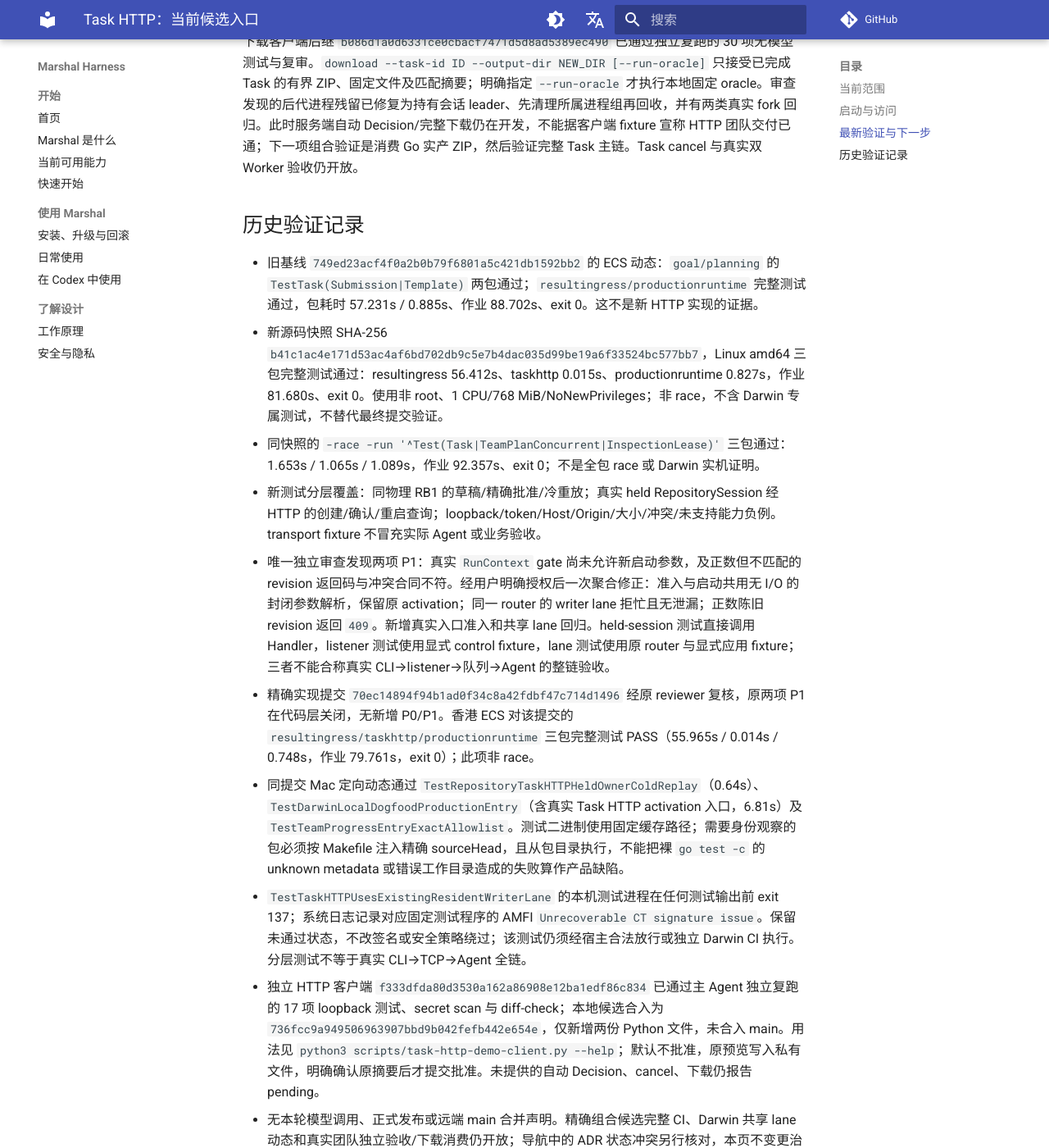
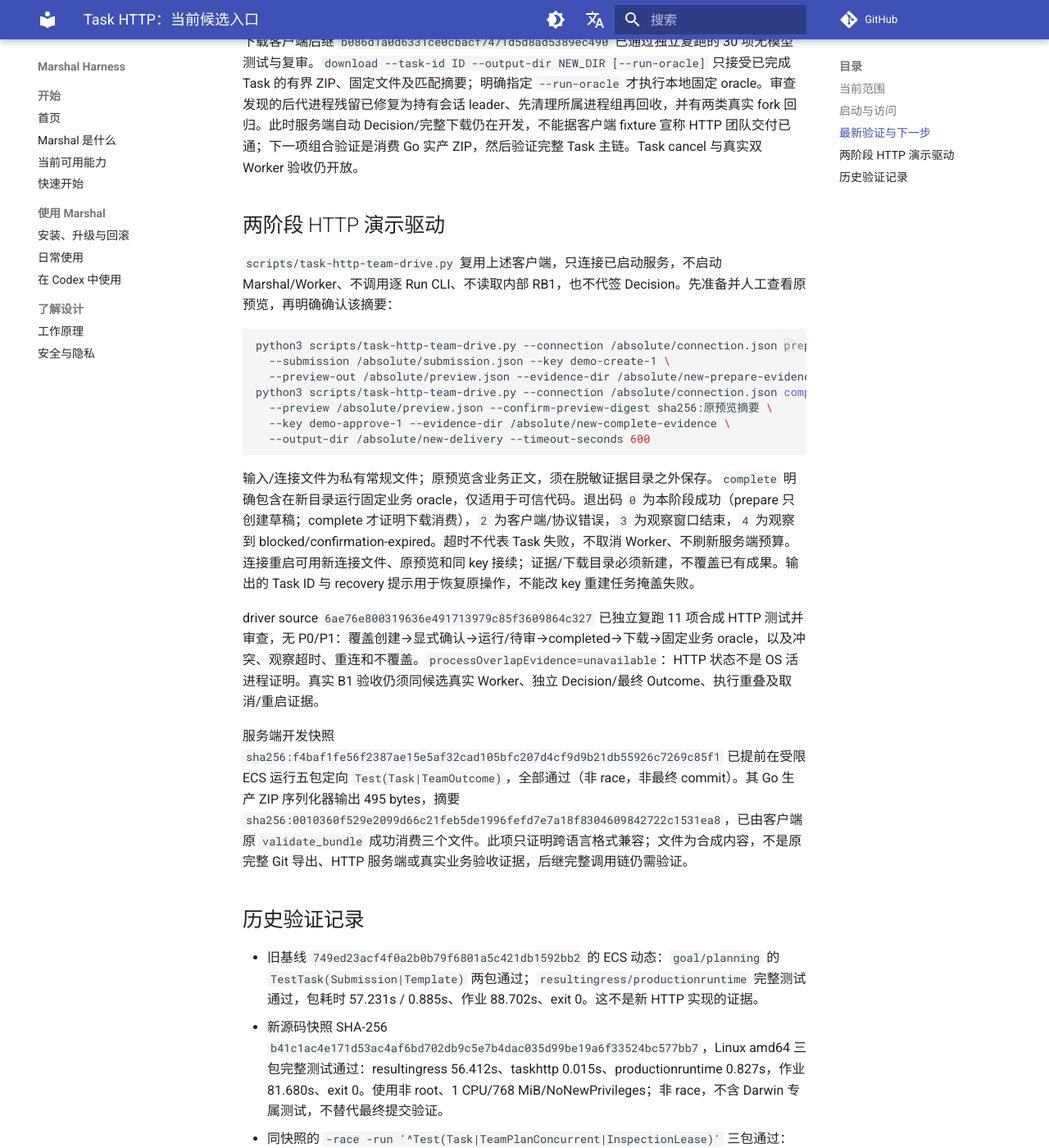
Before and after one commit to chiga0/marshal-harness, an MkDocs documentation site: the page built from docs/task-http-preview.md, in a window 1280 px wide and 1400 px high, scrolled down 2018 px. Shown: the whole window at 82% size. Built offline with MkDocs 1.6.1 and Material for MkDocs 9.7.7, drawn with Linux system fonts in a browser that asks for light colours; comment, search, counter and statistics services are not loaded.

````diff
--- a/docs/task-http-preview.md
+++ b/docs/task-http-preview.md
@@ -49,6 +49,26 @@
 
 下载客户端后继 `b086d1a0d6331ce0cbacf7471d5d8ad5389ec490` 已通过独立复跑的 30 项无模型测试与复审。`download --task-id ID --output-dir NEW_DIR [--run-oracle]` 只接受已完成 Task 的有界 ZIP、固定文件及匹配摘要；明确指定 `--run-oracle` 才执行本地固定 oracle。审查发现的后代进程残留已修复为持有会话 leader、先清理所属进程组再回收，并有两类真实 fork 回归。此时服务端自动 Decision/完整下载仍在开发，不能据客户端 fixture 宣称 HTTP 团队交付已通；下一项组合验证是消费 Go 实产 ZIP，然后验证完整 Task 主链。Task cancel 与真实双 Worker 验收仍开放。
 
+## 两阶段 HTTP 演示驱动
+
+`scripts/task-http-team-drive.py` 复用上述客户端，只连接已启动服务，不启动 Marshal/Worker、不调用逐 Run CLI、不读取内部 RB1，也不代签 Decision。先准备并人工查看原预览，再明确确认该摘要：
+
+```sh
+python3 scripts/task-http-team-drive.py --connection /absolute/connection.json prepare \
+  --submission /absolute/submission.json --key demo-create-1 \
+  --preview-out /absolute/preview.json --evidence-dir /absolute/new-prepare-evidence
+python3 scripts/task-http-team-drive.py --connection /absolute/connection.json complete \
+  --preview /absolute/preview.json --confirm-preview-digest sha256:原预览摘要 \
+  --key demo-approve-1 --evidence-dir /absolute/new-complete-evidence \
+  --output-dir /absolute/new-delivery --timeout-seconds 600
+```
+
+输入/连接文件为私有常规文件；原预览含业务正文，须在脱敏证据目录之外保存。`complete` 明确包含在新目录运行固定业务 oracle，仅适用于可信代码。退出码 `0` 为本阶段成功（prepare 只创建草稿；complete 才证明下载消费），`2` 为客户端/协议错误，`3` 为观察窗口结束，`4` 为观察到 blocked/confirmation-expired。超时不代表 Task 失败，不取消 Worker、不刷新服务端预算。连接重启可用新连接文件、原预览和同 key 接续；证据/下载目录必须新建，不覆盖已有成果。输出的 Task ID 与 recovery 提示用于恢复原操作，不能改 key 重建任务掩盖失败。
+
+driver source `6ae76e800319636e491713979c85f3609864c327` 已独立复跑 11 项合成 HTTP 测试并审查，无 P0/P1：覆盖创建→显式确认→运行/待审→completed→下载→固定业务 oracle，以及冲突、观察超时、重连和不覆盖。`processOverlapEvidence=unavailable`：HTTP 状态不是 OS 活进程证明。真实 B1 验收仍须同候选真实 Worker、独立 Decision/最终 Outcome、执行重叠及取消/重启证据。
+
+服务端开发快照 `sha256:f4baf1fe56f2387ae15e5af32cad105bfc207d4cf9d9b21db55926c7269c85f1` 已提前在受限 ECS 运行五包定向 `Test(Task|TeamOutcome)`，全部通过（非 race，非最终 commit）。其 Go 生产 ZIP 序列化器输出 495 bytes，摘要 `sha256:0010360f529e2099d66c21feb5de1996fefd7e7a18f8304609842722c1531ea8`，已由客户端原 `validate_bundle` 成功消费三个文件。此项只证明跨语言格式兼容；文件为合成内容，不是原完整 Git 导出、HTTP 服务端或真实业务验收证据，后继完整调用链仍需验证。
+
 ## 历史验证记录
 
 - 旧基线 `749ed23acf4f0a2b0b79f6801a5c421db1592bb2` 的 ECS 动态：`goal/planning` 的 `TestTask(Submission|Template)` 两包通过；`resultingress/productionruntime` 完整测试通过，包耗时 57.231s / 0.885s、作业 88.702s、exit 0。这不是新 HTTP 实现的证据。
````
Also changed, not shown: 1 other file.
